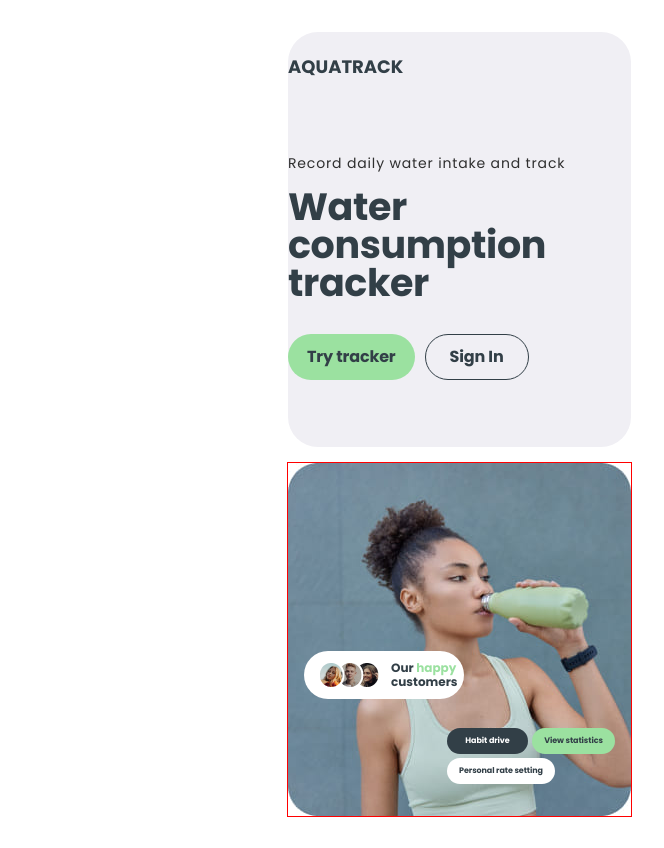
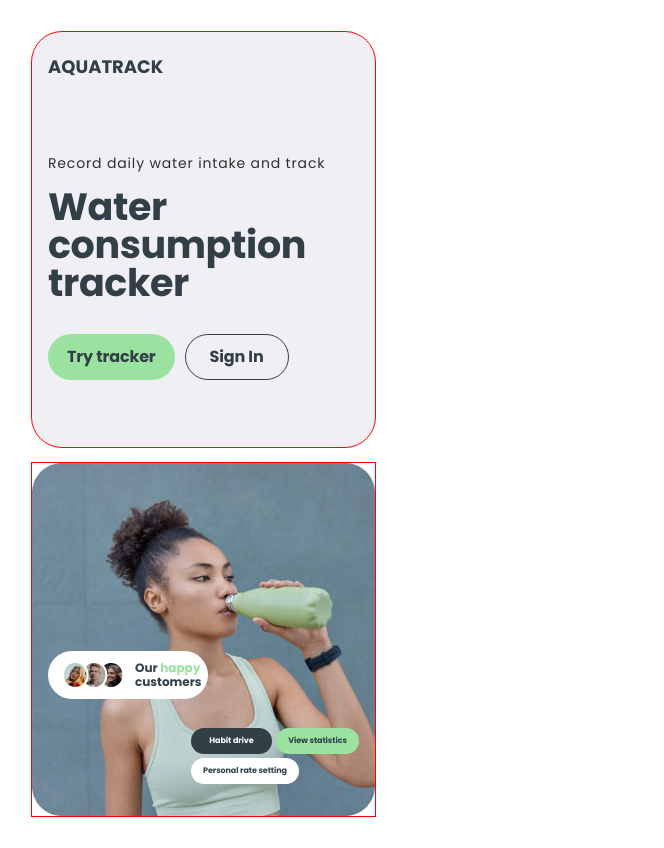
Before and after one commit to andrew-sistuk/WaterIn, a React (Vite) app: page / in a window 1280 px wide. Shown: the whole page, without its empty margins (0-664 px from the left). Built offline with nearby package versions, Linux system fonts and the light colour scheme.

Commit message:
неправильні розміри контенту

```diff
--- a/src/components/WelcomeSection/WelcomeSection.jsx
+++ b/src/components/WelcomeSection/WelcomeSection.jsx
@@ -4,15 +4,15 @@ import styles from './WelcomeSection.module.css';
 
 export default function WelcomeSection() {
   return (
-    // <section className="container">
+
     <div className={styles.welcomeSection}>
       <Logo />
-      <div className={styles.container}>
+      <div className={styles.titleContainer}>
         <h2 className={styles.subtitle}>Record daily water intake and track</h2>
         <h1 className={styles.title}>Water consumption tracker</h1>
       </div>
       <Navigation />
     </div>
-    // </section>
+
   );
 }
--- a/src/components/WelcomeSection/WelcomeSection.module.css
+++ b/src/components/WelcomeSection/WelcomeSection.module.css
@@ -5,13 +5,13 @@
     max-width: 343px;
     height: auto;
     padding-top: 24px;
-    /* padding-left: 16px;
-    padding-right: 16px; */
+    padding-left: 16px;
+    padding-right: 16px;
     padding-bottom: 67px;
 
-    /* outline: 1px solid red; */
+    outline: 1px solid red;
 }
-.container {
+.titleContainer {
     max-width: 311px;
 }
 .subtitle {
--- a/src/pages/HomePage/HomePage.jsx
+++ b/src/pages/HomePage/HomePage.jsx
@@ -5,11 +5,11 @@ import WelcomeSection from '../../components/WelcomeSection/WelcomeSection';
 
 export default function HomePage() {
   return (
-    <section className="container">
+    // <section className="container">
       <div className={styles.container}>
         <WelcomeSection />
         <AdvantagesSection />
       </div>
-    </section>
+    //  </section>
   );
 }
```
